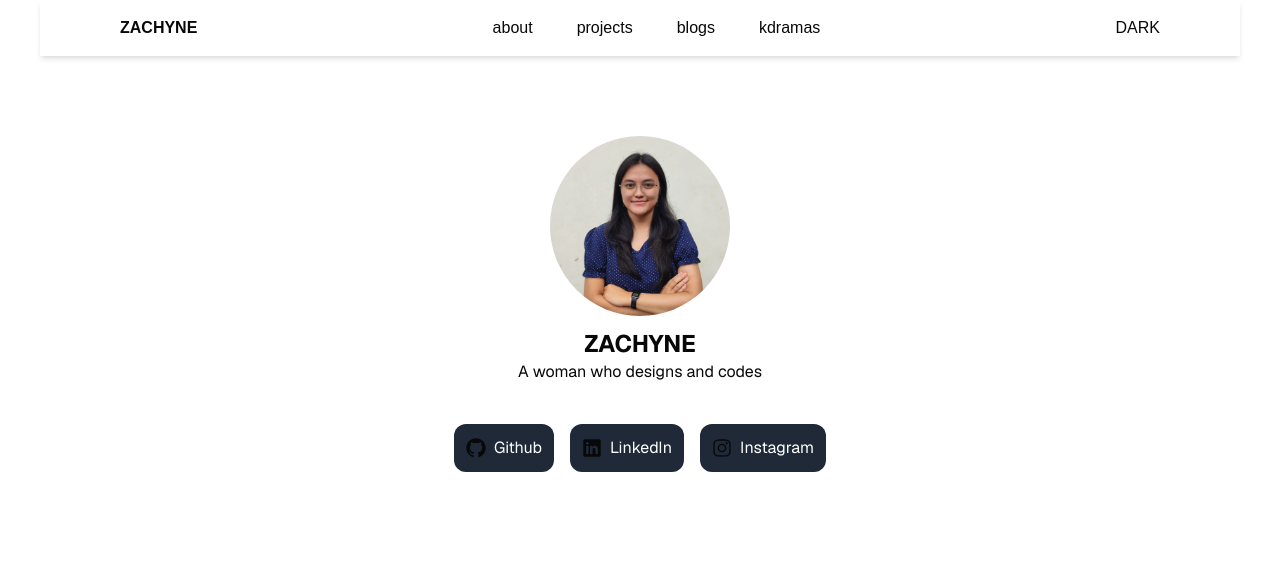
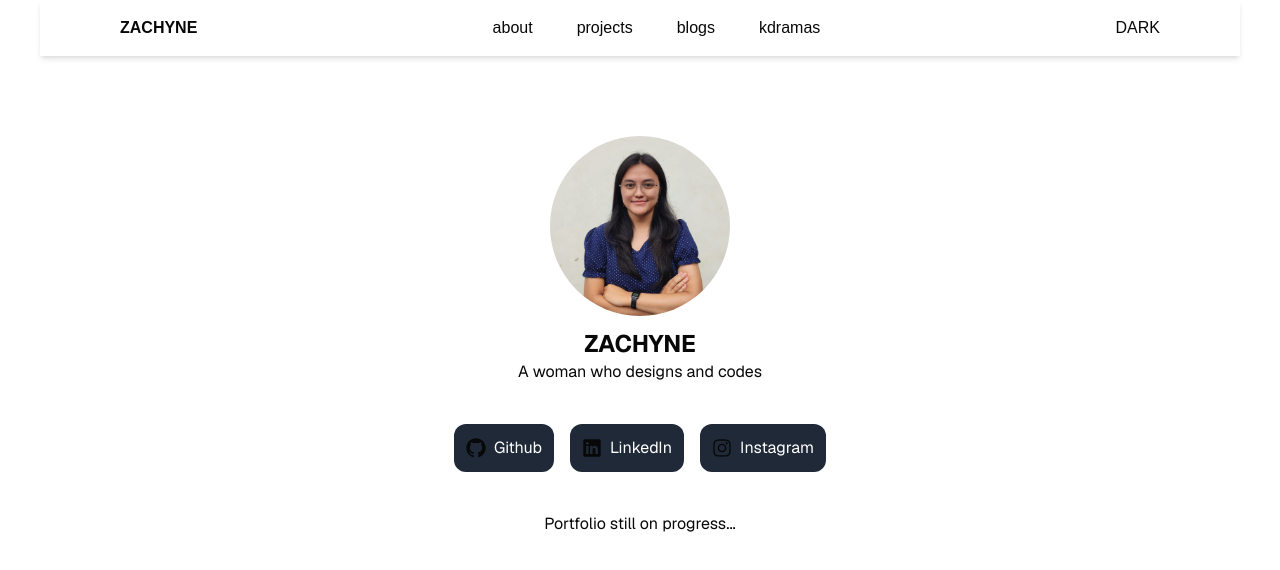
Before and after one commit to zachyne/portfolio, a Next.js app: page / in a window 1280 px wide. Shown: the top 570 px of the page. Built offline with nearby package versions, Linux system fonts and the light colour scheme.

Commit message:
Added in progress status

```diff
--- a/src/app/page.js
+++ b/src/app/page.js
@@ -54,6 +54,9 @@ export default function Home() {
         </div>
       </div>
 
+      <div className='flex justify-center'>
+        <h2>Portfolio still on progress...</h2>
+      </div>
 
     </div>
   );
```
